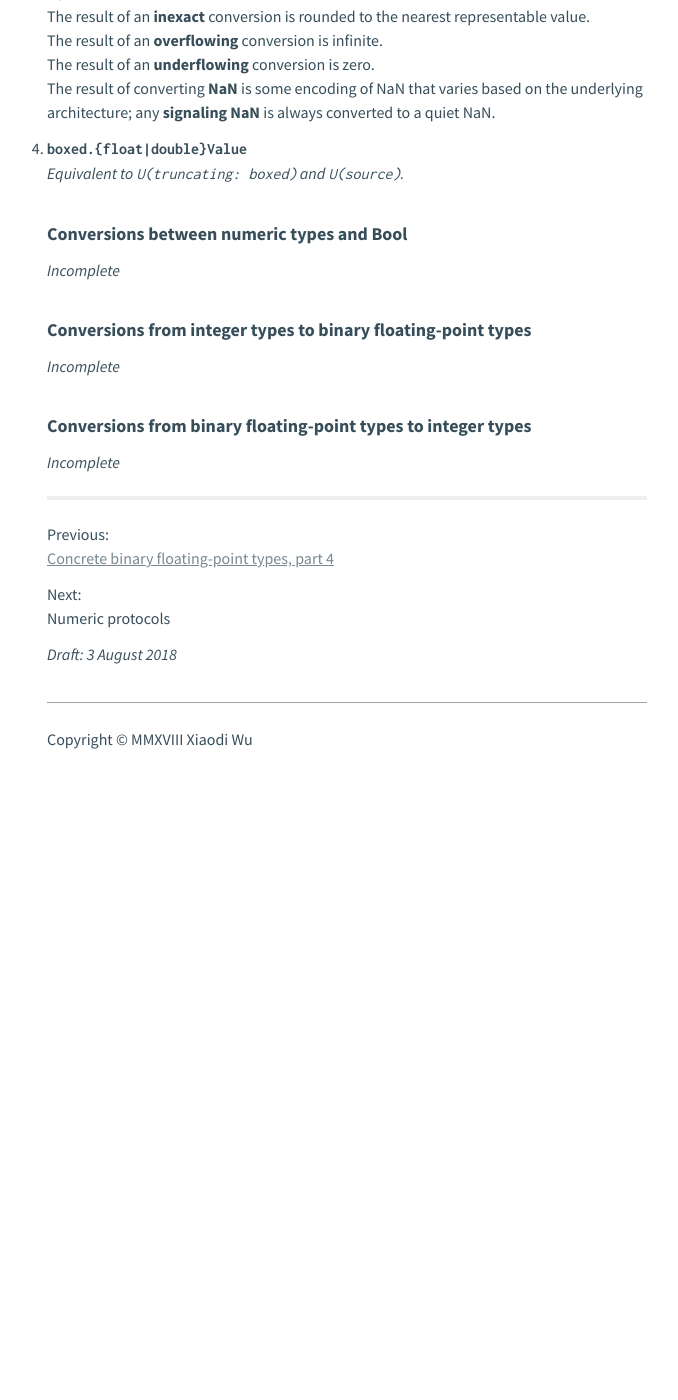
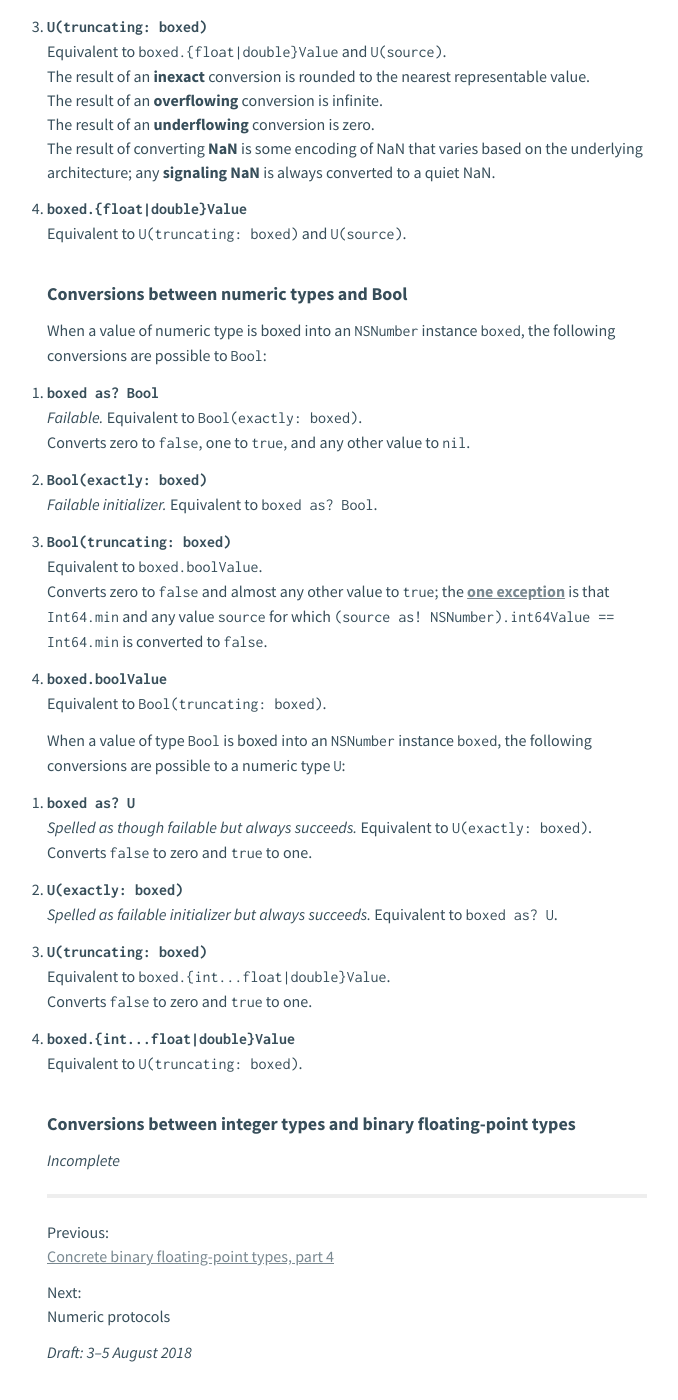
Before and after one commit to xwu/xwu-swift-numerics, a Jekyll site: the page built from numeric-types-in-foundation.md, in a window 1280 px wide and 1400 px high, scrolled down 4205 px. Shown: the whole window, without its empty margins (293-971 px from the left). Built offline with Jekyll 4.4.1, drawn with Linux system fonts in a browser that asks for light colours; our own code applies the rules of GitHub Pages for plain Markdown files; before the commit the page ends 4980 px from its top, so only the background shows below that; some of the changed text lies outside the part shown.

Commit message:
Update numeric-types-in-foundation.md and make other minor edits

````diff
--- a/numeric-types-in-foundation.md
+++ b/numeric-types-in-foundation.md
@@ -59,6 +59,8 @@ import Foundation
 (10 as Decimal).nextUp.description // "20"
 ```
 
+### Float literals (redux)
+
 As previously discussed, initalization of any type conforming to
 `ExpressibleByFloatLiteral` from a float literal involves first initializing a
 value of type `_MaxBuiltinFloatType`, which is a type alias for `Float80` if
@@ -113,7 +115,8 @@ Objective-C:
 `NSNumber` provides, in addition to boxing functionality for Boolean and numeric
 types, functionality to convert among these types. Since not all values are
 representable in all types, conversion is sometimes lossy, resulting in loss of
-precision or entirely erroneous results:
+precision or what Apple documentation calls "erroneous" results (which will be
+explained below):
 
 ```swift
 import Foundation
@@ -183,8 +187,8 @@ instance `boxed`, the following conversions are possible to a floating-point
 type `U`:
 
 1. __`boxed as? U`__
-   _Failable, __not equivalent__ to `U(exactly: boxed)` and
-   `U(exactly: source)`._
+   _Failable._ __Not equivalent to `U(exactly: boxed)` and
+   `U(exactly: source)`.__
    The result of an __inexact__ conversion is either `nil` (if
    [strict][ref 20-5]) or rounded to the nearest representable value (if
    [lenient][ref 20-6]).
@@ -194,7 +198,7 @@ type `U`:
    The result of converting __NaN__ is `U.nan`.
 
 1. __`U(exactly: boxed)`__
-   _Failable initializer, equivalent to `U(exactly: source)`._
+   _Failable initializer._ Equivalent to `U(exactly: source)`.
    Converts the given value if the result can be represented "exactly" as a
    value of type `U`; any result that is not `nil` can be converted back to a
    value of type `T` that compares equal to `source`.
@@ -205,7 +209,7 @@ type `U`:
    compares equal to NaN.
 
 1. __`U(truncating: boxed)`__
-   _Equivalent to `boxed.{float|double}Value` and `U(source)`._
+   Equivalent to `boxed.{float|double}Value` and `U(source)`.
    The result of an __inexact__ conversion is rounded to the nearest
    representable value.
    The result of an __overflowing__ conversion is infinite.
@@ -215,29 +219,64 @@ type `U`:
    quiet NaN.
 
 1. __`boxed.{float|double}Value`__
-   _Equivalent to `U(truncating: boxed)` and `U(source)`._
+   Equivalent to `U(truncating: boxed)` and `U(source)`.
 
 [ref 20-5]: https://github.com/apple/swift/commit/956e793ef0814c939ef150536e5d207914eefc91#diff-390bd9aed62915ecd0c43c8d6ecf0e08
 [ref 20-6]: https://github.com/apple/swift/commit/c358afe6555e5e32633e879f96a3664dc7a5f3dc#diff-390bd9aed62915ecd0c43c8d6ecf0e08
 
 ### Conversions between numeric types and Bool
 
-_Incomplete_
+When a value of numeric type is boxed into an `NSNumber` instance `boxed`, the
+following conversions are possible to `Bool`:
 
-### Conversions from integer types to binary floating-point types
+1. __`boxed as? Bool`__
+   _Failable._ Equivalent to `Bool(exactly: boxed)`.
+   Converts zero to `false`, one to `true`, and any other value to `nil`.
 
-_Incomplete_
+1. __`Bool(exactly: boxed)`__
+   _Failable initializer._ Equivalent to `boxed as? Bool`.
 
-### Conversions from binary floating-point types to integer types
+1. __`Bool(truncating: boxed)`__
+   Equivalent to `boxed.boolValue`.
+   Converts zero to `false` and almost any other value to `true`; the [__one
+   exception__][ref 20-7] is that `Int64.min` and any value `source` for which
+   `(source as! NSNumber).int64Value == Int64.min` is converted to `false`.
+
+1. __`boxed.boolValue`__
+   Equivalent to `Bool(truncating: boxed)`.
+
+When a value of type `Bool` is boxed into an `NSNumber` instance `boxed`, the
+following conversions are possible to a numeric type `U`:
+
+1. __`boxed as? U`__
+   _Spelled as though failable but always succeeds._ Equivalent to
+   `U(exactly: boxed)`.
+   Converts `false` to zero and `true` to one.
+
+1. __`U(exactly: boxed)`__
+   _Spelled as failable initializer but always succeeds._ Equivalent to
+   `boxed as? U`.
+
+1. __`U(truncating: boxed)`__
+   Equivalent to `boxed.{int...float|double}Value`.
+   Converts `false` to zero and `true` to one.
+
+1. __`boxed.{int...float|double}Value`__
+   Equivalent to `U(truncating: boxed)`.
+
+[ref 20-7]: https://github.com/apple/swift-corelibs-foundation/blob/8848f6e9ca00fdebd951e5547043d128184570a4/Foundation/NSNumber.swift#L895
+
+### Conversions between integer types and binary floating-point types
 
 _Incomplete_
 
 <!--
-
-  https://github.com/apple/swift-corelibs-foundation/blob/8848f6e9ca00fdebd951e5547043d128184570a4/Foundation/NSNumber.swift#L895
-
-  https://github.com/apple/swift/pull/16022/files
-
+> Recommendations:
+> * Rename `init(truncating:)` to `init(truncatingIfNeeded:)` for integer types
+>   and to `init(_:)` for floating-point types and for `Bool` [reconsider if it
+>   still makes sense after reviewing semantics of integer-to-floating-point and
+>   floating-point-to-integer conversions]
+> * Remove `init(exactly:)` for `Bool`
 -->
 
 ---
@@ -248,4 +287,4 @@ Previous:
 Next:
 Numeric protocols
 
-_Draft: 3 August 2018_
+_Draft: 3–5 August 2018_
````
Also changed, not shown: other parts of numeric-types-in-foundation.md (+6 -5 lines), README.md (+1 -1 lines), floating-point-part-3.md (+5 -3 lines), floating-point-part-4.md (+2 -1 lines), integers-part-1.md (+2 -2 lines), integers-part-2.md (+0 -1 lines).
